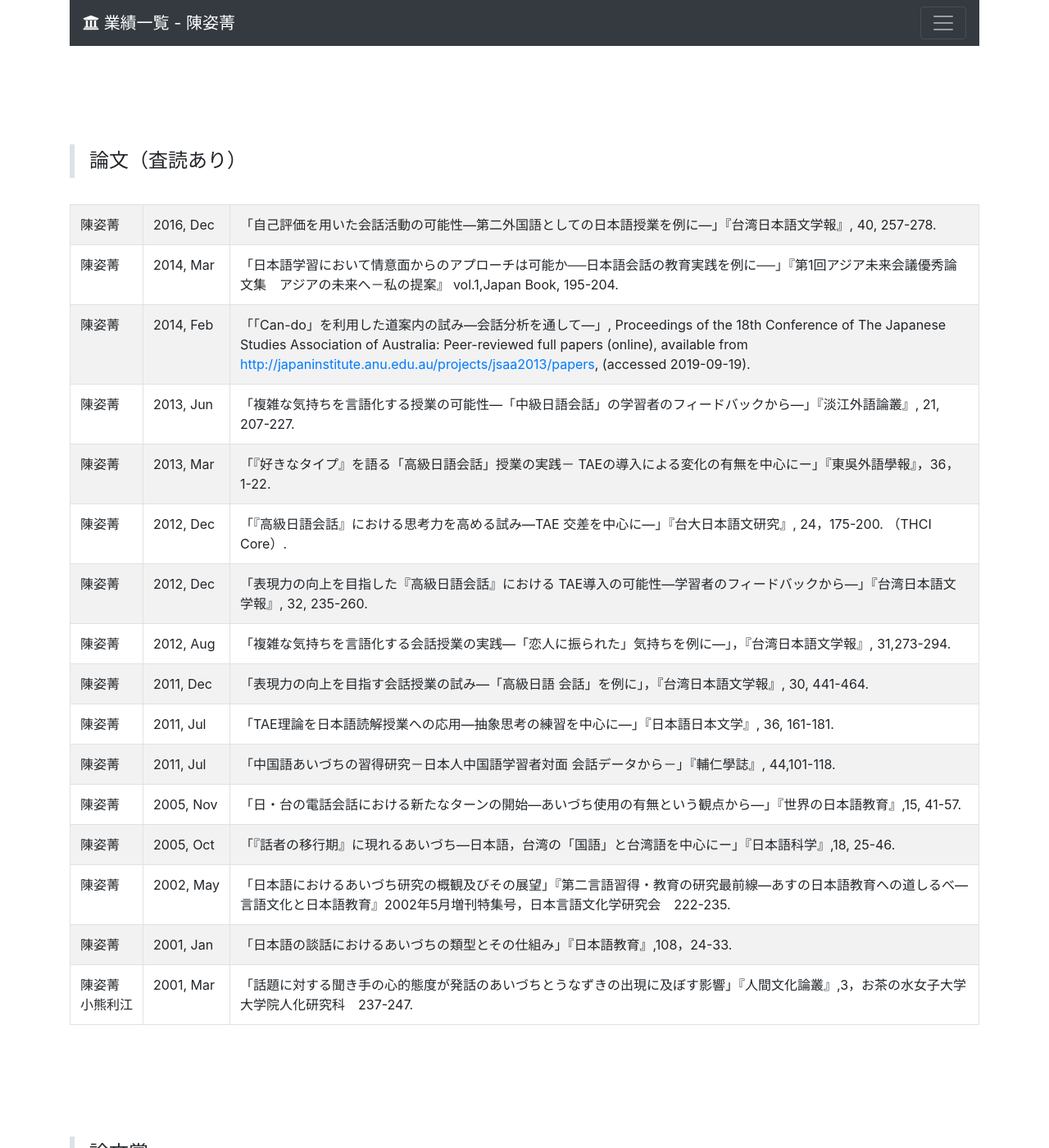
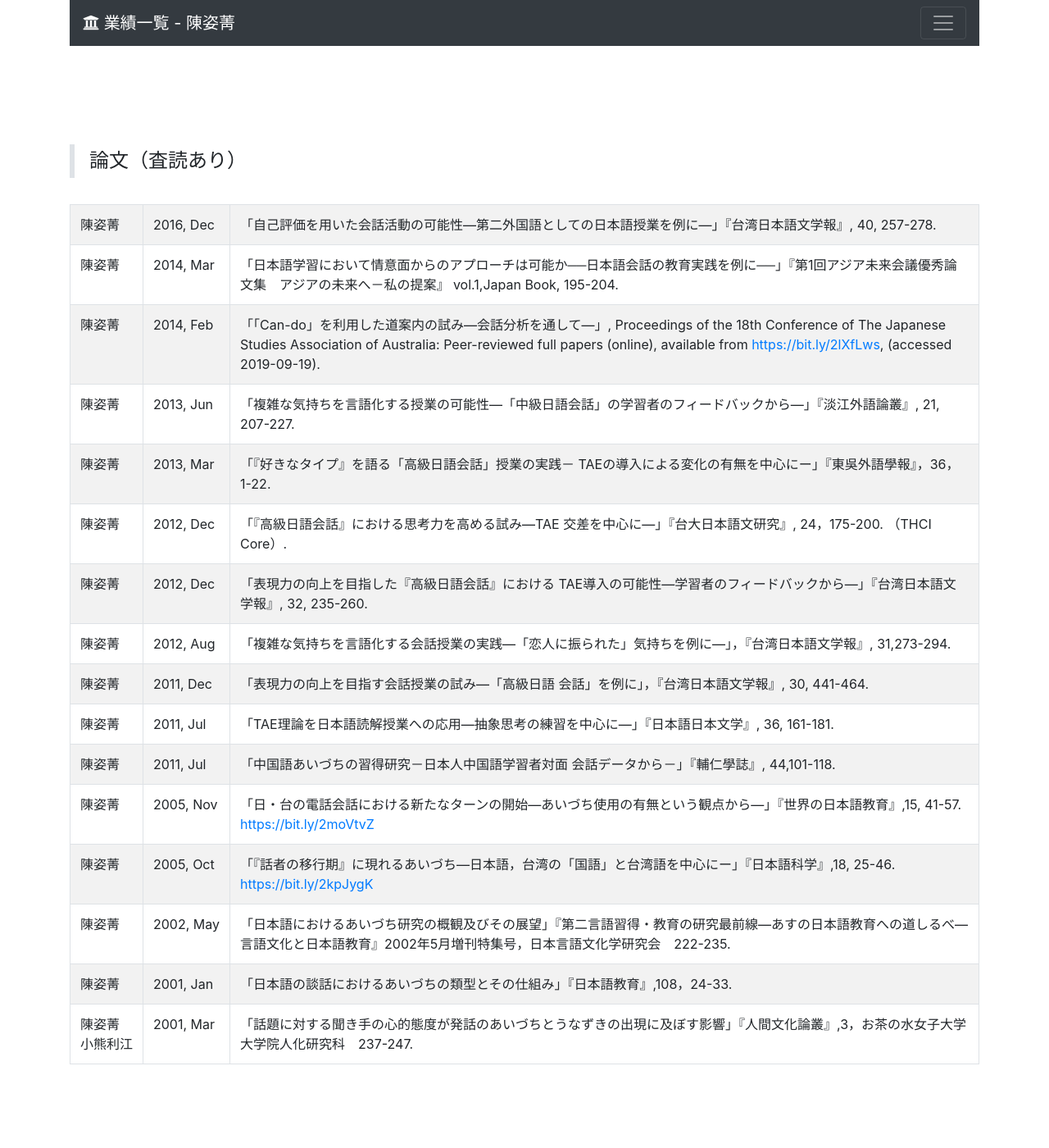
Before and after one commit to chentzuching/profile_ja, a Jekyll site: the page built from index.md, in a window 1280 px wide and 1400 px high. Shown: the whole window at 82% size. Built offline with Jekyll 4.4.1, drawn with Linux system fonts in a browser that asks for light colours; nearby versions of some CDN libraries; part of the change alters nothing that is shown.

```diff
--- a/_data/papers.yml
+++ b/_data/papers.yml
@@ -8,7 +8,7 @@
 
 - name: 陳姿菁
   date: 2014, Feb
-  content: '「「Can-do」を利用した道案内の試み―会話分析を通して―」, Proceedings of the 18th Conference of The Japanese Studies Association of Australia: Peer-reviewed full papers (online),  available from <a href="http://japaninstitute.anu.edu.au/projects/jsaa2013/papers">http://japaninstitute.anu.edu.au/projects/jsaa2013/papers</a>, (accessed 2019-09-19).'
+  content: '「「Can-do」を利用した道案内の試み―会話分析を通して―」, Proceedings of the 18th Conference of The Japanese Studies Association of Australia: Peer-reviewed full papers (online),  available from <a href="https://bit.ly/2lXfLws">https://bit.ly/2lXfLws</a>, (accessed 2019-09-19).'
 
 - name: 陳姿菁
   date: 2013, Jun
@@ -44,11 +44,11 @@
 
 - name: 陳姿菁
   date: 2005, Nov
-  content: 「日・台の電話会話における新たなターンの開始―あいづち使用の有無という観点から―」『世界の日本語教育』,15, 41-57.
+  content: 「日・台の電話会話における新たなターンの開始―あいづち使用の有無という観点から―」『世界の日本語教育』,15, 41-57. <a href="https://bit.ly/2moVtvZ">https://bit.ly/2moVtvZ</a>
 
 - name: 陳姿菁
   date: 2005, Oct
-  content: 「『話者の移行期』に現れるあいづち―日本語，台湾の「国語」と台湾語を中心にー」『日本語科学』,18, 25-46.
+  content: 「『話者の移行期』に現れるあいづち―日本語，台湾の「国語」と台湾語を中心にー」『日本語科学』,18, 25-46. <a href="https://bit.ly/2kpJygK">https://bit.ly/2kpJygK</a>
 
 - name: 陳姿菁
   date: 2002, May
```
